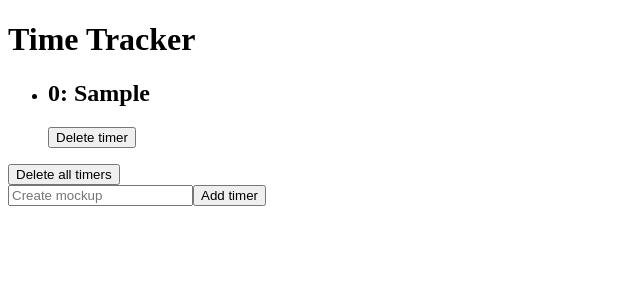
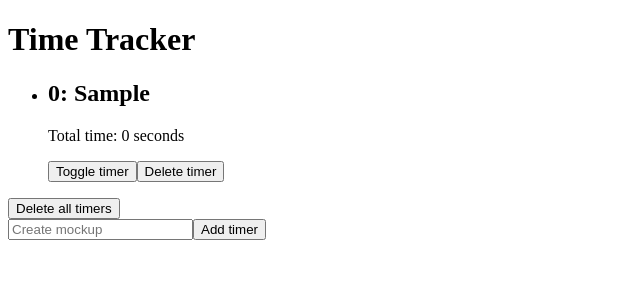
Before and after one commit to damiendart/timetracker, a Vue app: page / in a window 1280 px wide. Both pictures are taken after typing "Sample" into the empty fields and a click on the input "Add timer". Shown: the top 300 px of the page, without its empty margins (0-640 px from the left). Built offline with nearby package versions, Linux system fonts and the light colour scheme.

Commit message:
Add initial implementation of timer functionality.

```diff
--- /dev/null
+++ b/src/components/TimerItem.vue
@@ -0,0 +1,89 @@
+<script>
+  import { onUnmounted } from 'vue';
+
+  class Timer {
+    constructor(props) {
+      this.id = props.id;
+      this.name = props.name;
+      this.timestamps = props.timestamps;
+    }
+
+    getElapsedTime(currentTime) {
+      return this._getTimestampPairs().reduce(
+        (carry, pair) => carry + ((pair.length > 1) ? pair[1] : currentTime) - pair[0],
+        0,
+      );
+    }
+
+    _getTimestampPairs() {
+      let pairs = [];
+      let i = 0;
+
+      while (i < this.timestamps.length) {
+        pairs.push(this.timestamps.slice(i, i += 2));
+      }
+
+      return pairs;
+    }
+  }
+
+  export default {
+    props: {
+      id: {
+        type: Number,
+        required: true,
+      }
+    },
+    data() {
+      return {
+        elapsedTime: 0,
+      };
+    },
+    computed: {
+      timer() {
+        const timerIndex = this.$store.getters.timers.findIndex(
+          (timer) => timer.id === this.id,
+        );
+
+        return new Timer(this.$store.getters.timers[timerIndex]);
+      },
+    },
+    mounted() {
+      const intervalId = setInterval(this.updateElapsedTime, 1000);
+
+      onUnmounted(() => clearInterval(intervalId));
+    },
+    methods: {
+      deleteTimer: function () {
+        this.$store.dispatch('deleteTimer', this.id);
+      },
+      updateElapsedTime: function () {
+        this.elapsedTime = Math.round(
+          this.timer.getElapsedTime(Date.now()) / 1000
+        );
+      },
+      toggleTimer: function () {
+        this.$store.dispatch(
+          'toggleTimer',
+          {
+            id: this.id,
+            dateTime: Date.now(),
+          },
+        );
+        this.updateElapsedTime();
+      }
+    },
+  };
+</script>
+
+<template>
+  <h2>{{ timer.id }}: {{ timer.name }}</h2>
+  <p>Total time: {{ elapsedTime }} seconds</p>
+
+  <button @click="toggleTimer()">
+    Toggle timer
+  </button>
+  <button @click="deleteTimer()">
+    Delete timer
+  </button>
+</template>
--- a/src/components/TimerList.vue
+++ b/src/components/TimerList.vue
@@ -1,16 +1,15 @@
+<script setup>
+  import TimerItem from './TimerItem.vue';
+</script>
+
 <script>
   export default {
-    computed: {
-      timers() {
-        return this.$store.getters.timers;
-      },
-    },
     methods: {
-      deleteTimer: function (id) {
-        this.$store.dispatch('deleteTimer', id);
-      },
       deleteAllTimers: function () {
         this.$store.dispatch('deleteAllTimers');
+      },
+      getTimers: function () {
+        return this.$store.getters.timers;
       }
     },
   };
@@ -20,13 +19,10 @@
   <div>
     <ul>
       <li
-        v-for="timer in timers"
+        v-for="timer in getTimers()"
         :key="timer.id"
       >
-        <h2>{{ timer.id }}: {{ timer.name }}</h2>
-        <button @click="deleteTimer(timer.id)">
-          Delete timer
-        </button>
+        <TimerItem :id="timer.id" />
       </li>
     </ul>
     <button @click="deleteAllTimers">
--- a/src/store.js
+++ b/src/store.js
@@ -12,6 +12,9 @@ const store = createStore(
       deleteTimer(context, payload) {
         return context.commit('DELETE_TIMER', payload);
       },
+      toggleTimer(context, payload) {
+        return context.commit('TOGGLE_TIMER', payload);
+      },
     },
     getters: {
       timers(state) {
@@ -23,6 +26,7 @@ const store = createStore(
         const newTimer = {
           id: payload.id,
           name: payload.name,
+          timestamps: [],
         }
 
         state.timers.push(newTimer);
@@ -35,6 +39,10 @@ const store = createStore(
           state.timers.findIndex((timer) => timer.id === payload),
           1,
         );
+      },
+      TOGGLE_TIMER(state, payload) {
+        const timerIndex = state.timers.findIndex((timer) => timer.id === payload.id);
+        state.timers[timerIndex].timestamps.push(payload.dateTime);
       }
     },
     state: {
```
